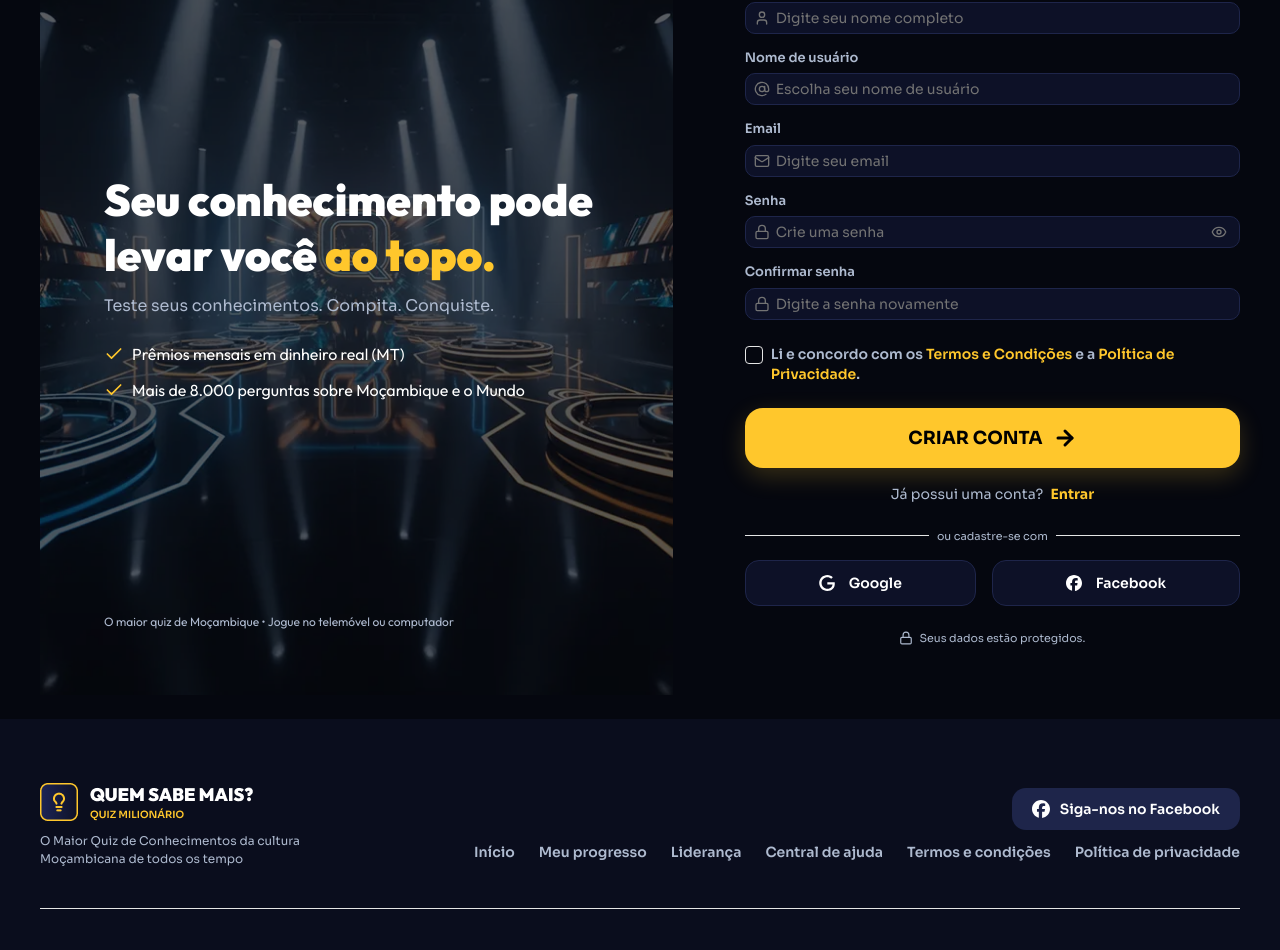
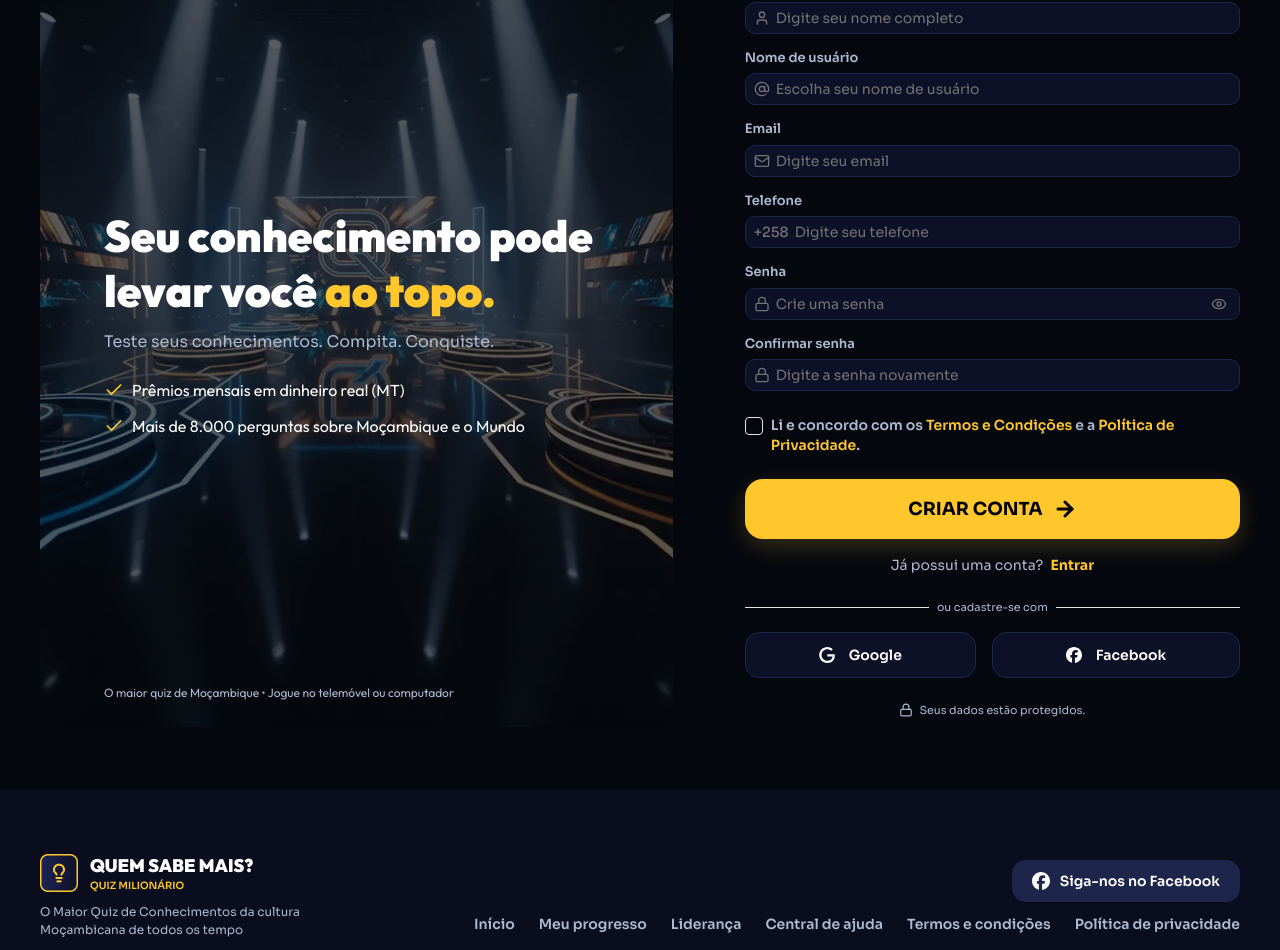
Before and after one commit to renzi-fidele-frontend/quem-sabe-mais, a Next.js app: page /cadastro in a window 1280 px wide. Shown: the part 252-1202 px from the top of the page. Built offline with nearby package versions, Linux system fonts and the light colour scheme; what @zxcvbn-ts/core would draw is missing.

Commit message:
feat: Adicionando o campo telefone ao formulário de cadastro

```diff
--- a/app/(auth)/_components/SignUpForm.tsx
+++ b/app/(auth)/_components/SignUpForm.tsx
@@ -69,6 +69,14 @@ const SignUpForm = () => {
                <InputGroupAddon>
                   <Mail />
                </InputGroupAddon>
+            </InputGroup>
+         </fieldset>
+         {/* Telefone */}
+         <fieldset>
+            <label htmlFor="telefone">Telefone</label>
+            <InputGroup className="bg-azul-escuro2 border-cor-borda">
+               <InputGroupInput required type="tel" name="telefone" placeholder="Digite seu telefone" />
+               <InputGroupAddon>+258</InputGroupAddon>
             </InputGroup>
          </fieldset>
          {/* Senha */}
--- a/app/page.tsx
+++ b/app/page.tsx
@@ -31,13 +31,13 @@ export default function Home() {
                         </h6>
                         <div className="text-white">
                            <div className="space-y-6">
-                              <h1 className="text-7xl font-black">
+                              <h1 className="text-7xl font-black text-shadow-lg/65">
                                  QUEM SABE <span>MAIS?</span>
                               </h1>
                               <p className="text-3xl font-bold">
                                  Mostre o que você sabe. <span>Conquiste o seu prêmio.</span>
                               </p>
-                              <p className="text-lg text-[#E8E9EA] pe-30 font-sora mb-8">
+                              <p className="text-lg text-[#E8E9EA] pe-30 font-sora mb-8 text-shadow-md/90">
                                  Responda a perguntas desafiadoras sobre ciência, geografia, história, desporto e a nossa rica cultura
                                  moçambicana. Suba nos rankings de liderança e{" "}
                                  <span className="font-bold">concorra a recompensas reais todas as épocas!</span>
--- a/components/layout/Footer.tsx
+++ b/components/layout/Footer.tsx
@@ -40,7 +40,7 @@ const Footer = () => {
                   </nav>
                </div>
             </div>
-            <hr className="my-10" />
+            <hr className="my-10 border-cor-borda/60" />
             {/* Baixo */}
             <div className="flex justify-between ">
                <p>© 2026 Quem Sabe Mais? Todos os direitos reservados.</p>
```
